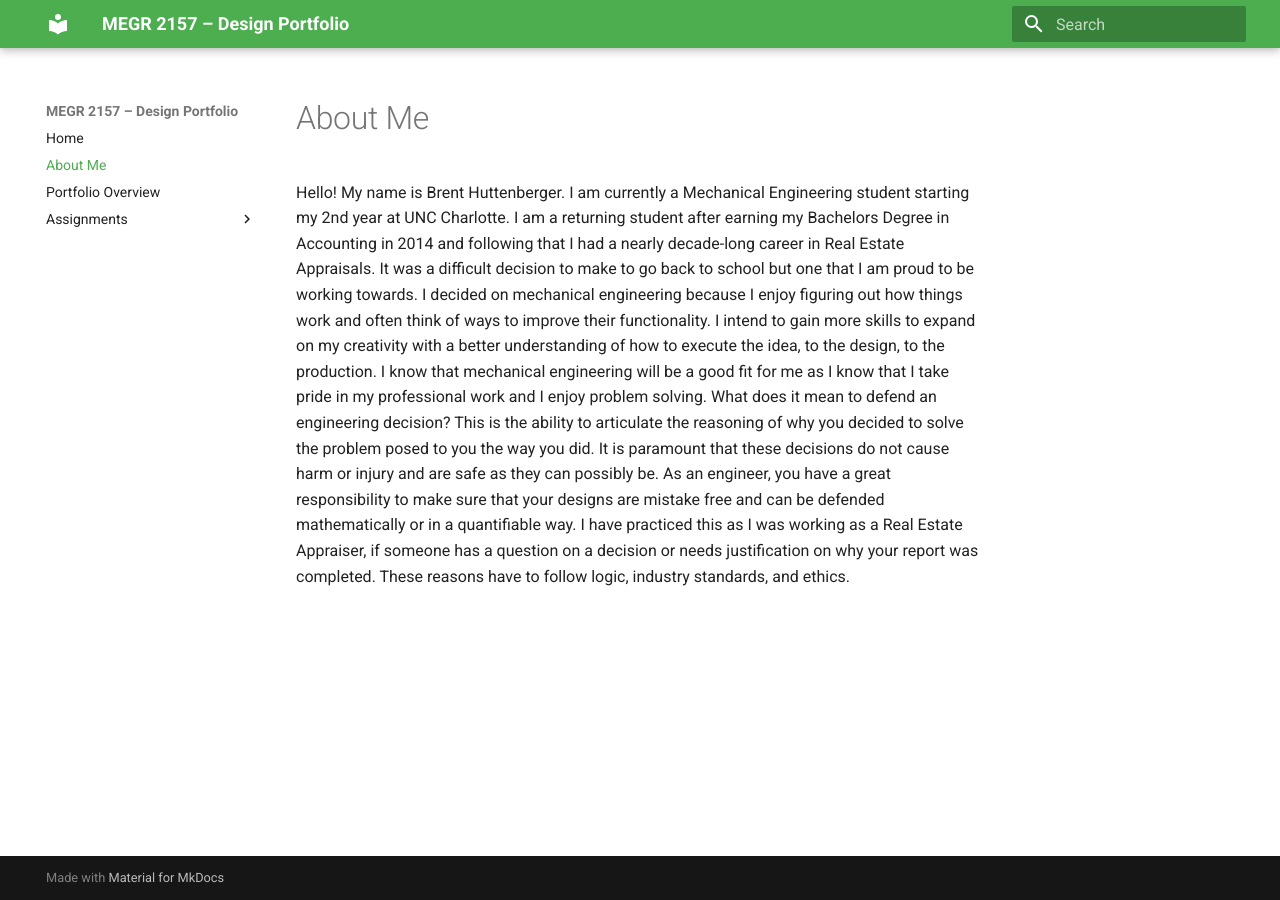
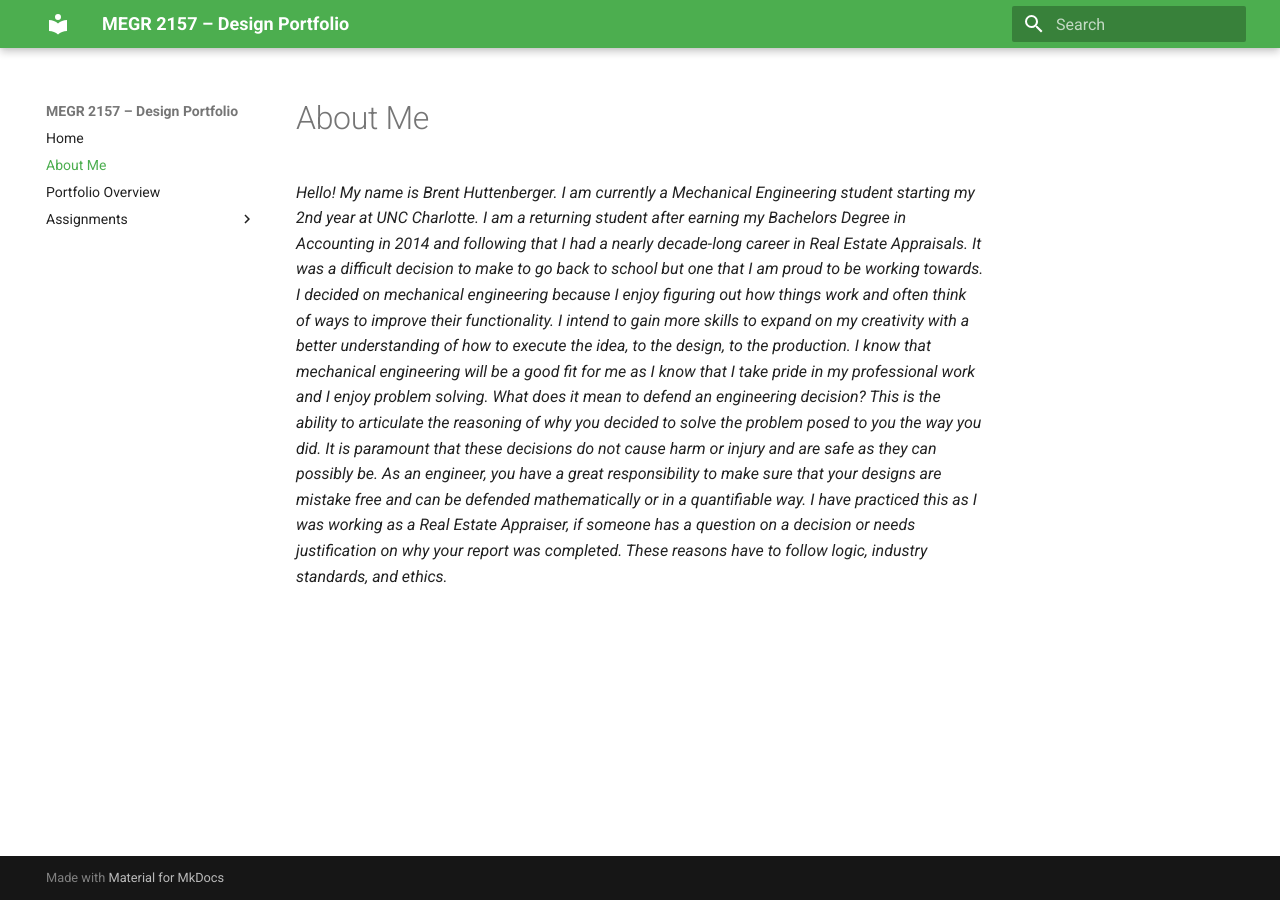
Before and after one commit to bhuttenb/megr2157-design, an MkDocs documentation site: the page built from docs/aboutme/index.md, in a window 1280 px wide. Built offline with MkDocs 1.6.1 and Material for MkDocs 9.7.7, drawn with Linux system fonts in a browser that asks for light colours.

```diff
--- a/docs/aboutme/index.md
+++ b/docs/aboutme/index.md
@@ -1,5 +1,5 @@
 #About Me
 
-Hello! My name is Brent Huttenberger. I am currently a Mechanical Engineering student starting my 2nd year at UNC Charlotte. I am a returning student after earning my Bachelors Degree in Accounting in 2014 and following that I had a nearly decade-long career in Real Estate Appraisals. It was a difficult decision to make to go back to school but one that I am proud to be working towards.
-I decided on mechanical engineering because I enjoy figuring out how things work and often think of ways to improve their functionality. I intend to gain more skills to expand on my creativity with a better understanding of how to execute the idea, to the design, to the production. I know that mechanical engineering will be a good fit for me as I know that I take pride in my professional work and I enjoy problem solving.
-What does it mean to defend an engineering decision? This is the ability to articulate the reasoning of why you decided to solve the problem posed to you the way you did. It is paramount that these decisions do not cause harm or injury and are safe as they can possibly be. As an engineer, you have a great responsibility to make sure that your designs are mistake free and can be defended mathematically or in a quantifiable way. I have practiced this as I was working as a Real Estate Appraiser, if someone has a question on a decision or needs justification on why your report was completed. These reasons have to follow logic, industry standards, and ethics.
+*Hello! My name is Brent Huttenberger. I am currently a Mechanical Engineering student starting my 2nd year at UNC Charlotte. I am a returning student after earning my Bachelors Degree in Accounting in 2014 and following that I had a nearly decade-long career in Real Estate Appraisals. It was a difficult decision to make to go back to school but one that I am proud to be working towards.*
+*I decided on mechanical engineering because I enjoy figuring out how things work and often think of ways to improve their functionality. I intend to gain more skills to expand on my creativity with a better understanding of how to execute the idea, to the design, to the production. I know that mechanical engineering will be a good fit for me as I know that I take pride in my professional work and I enjoy problem solving.*
+*What does it mean to defend an engineering decision? This is the ability to articulate the reasoning of why you decided to solve the problem posed to you the way you did. It is paramount that these decisions do not cause harm or injury and are safe as they can possibly be. As an engineer, you have a great responsibility to make sure that your designs are mistake free and can be defended mathematically or in a quantifiable way. I have practiced this as I was working as a Real Estate Appraiser, if someone has a question on a decision or needs justification on why your report was completed. These reasons have to follow logic, industry standards, and ethics.*
```
